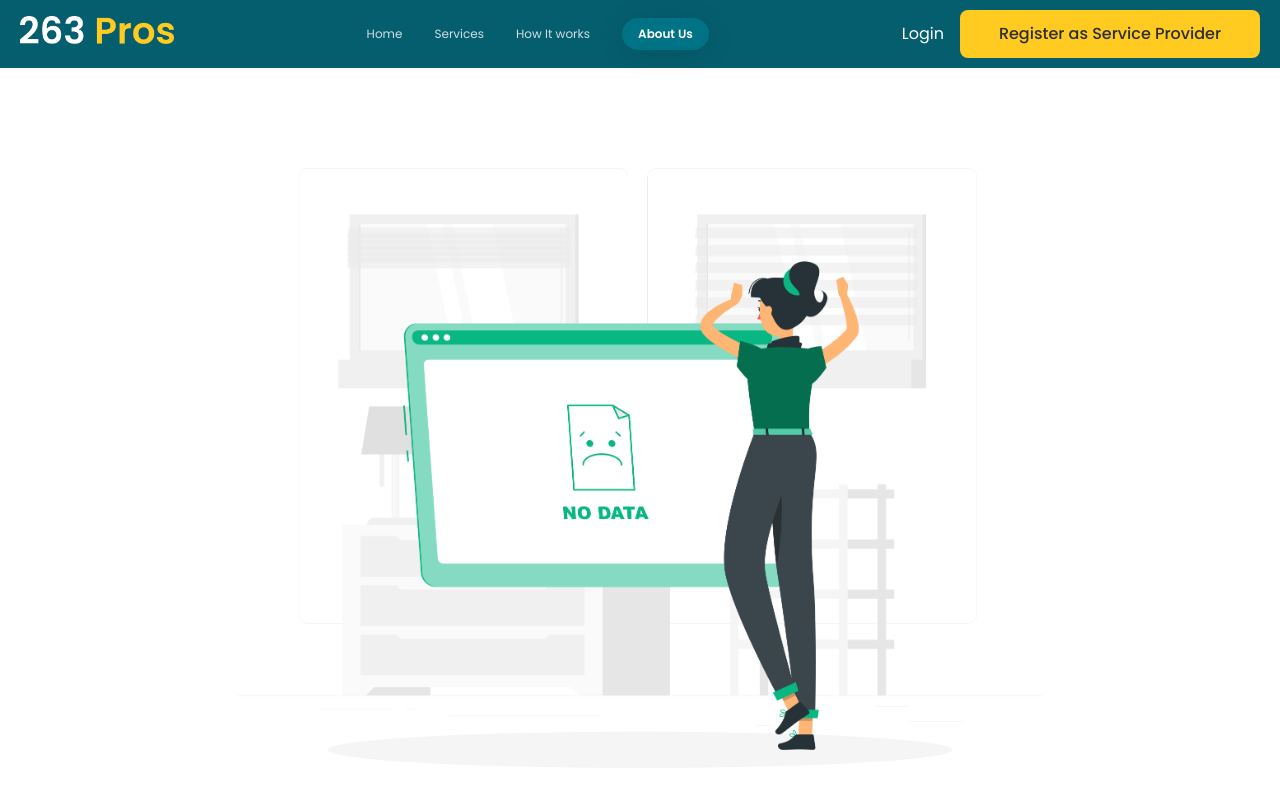
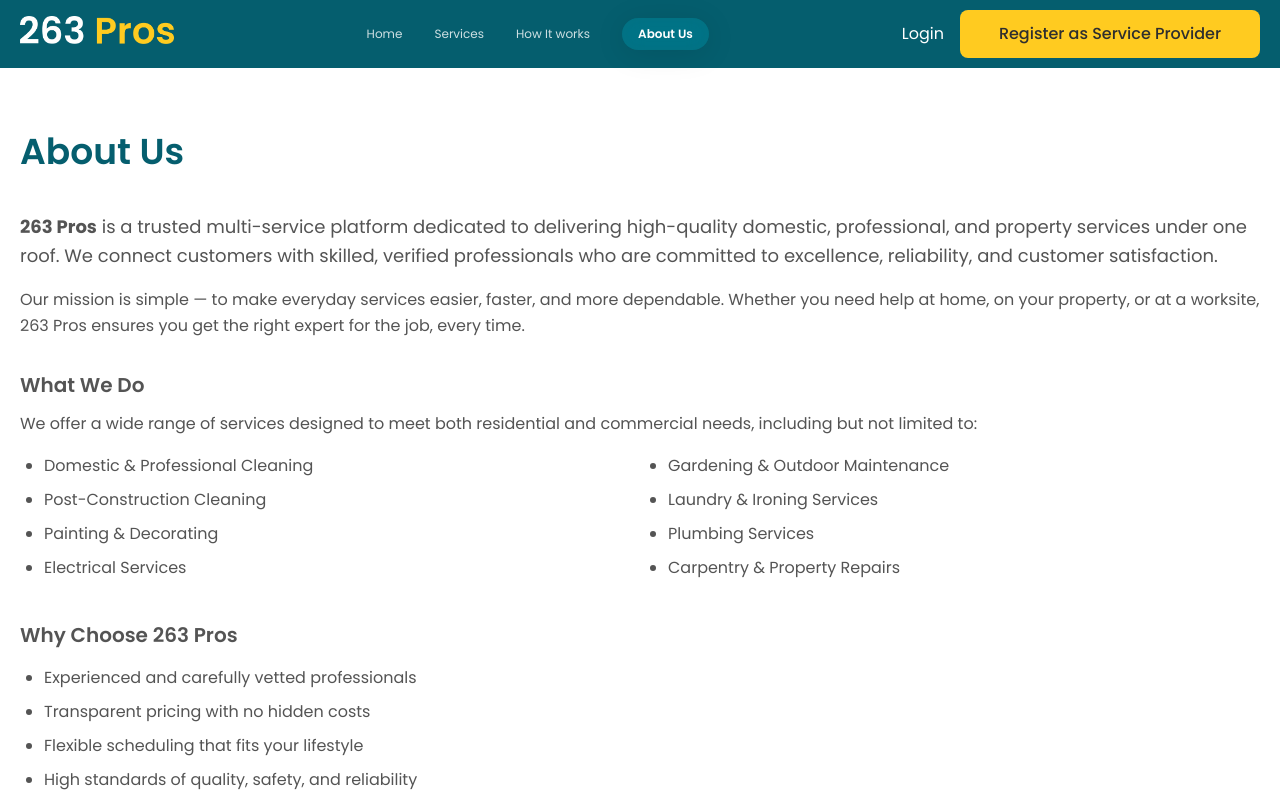
Before and after one commit to sparktechagency/263-pros-frontend, a Next.js app: page /about in a window 1280 px wide. Shown: the top 800 px of the page. Built offline with nearby package versions, Linux system fonts and the light colour scheme; what @ant-design/nextjs-registry would draw is missing.

Commit message:
added about us page

```diff
--- a/src/app/(main-layout)/about/page.tsx
+++ b/src/app/(main-layout)/about/page.tsx
@@ -1,6 +1,12 @@
-import NoData from "@/shared/NoData";
+import { aboutUsContent } from "@/constants/policy/aboutContent";
+import PolicyLayout from "@/shared/PolicyLayout";
 import React from "react";
 
 export default function page() {
-  return <NoData />;
+  return (
+    <PolicyLayout
+      title={aboutUsContent.title}
+      content={aboutUsContent.content}
+    />
+  );
 }
--- /dev/null
+++ b/src/constants/policy/aboutContent.ts
@@ -0,0 +1,61 @@
+export interface PolicyContent {
+  title: string;
+  content: string;
+}
+
+export const aboutUsContent: PolicyContent = {
+  title: "About Us",
+  content: `
+    <p class="text-base md:text-lg  leading-relaxed">
+      <strong class="">263 Pros</strong> is a trusted multi-service platform dedicated to delivering high-quality domestic, professional, and property services under one roof. We connect customers with skilled, verified professionals who are committed to excellence, reliability, and customer satisfaction.
+    </p>
+
+    <p class="mt-4  leading-relaxed">
+      Our mission is simple — to make everyday services easier, faster, and more dependable. Whether you need help at home, on your property, or at a worksite, 263 Pros ensures you get the right expert for the job, every time.
+    </p>
+
+    <h3 class="mt-8 text-xl font-semibold ">
+      What We Do
+    </h3>
+
+    <p class="mt-3 ">
+      We offer a wide range of services designed to meet both residential and commercial needs, including but not limited to:
+    </p>
+
+    <ul class="mt-4 grid grid-cols-1 sm:grid-cols-2 gap-x-8 gap-y-2  list-disc pl-6">
+      <li>Domestic & Professional Cleaning</li>
+      <li>Gardening & Outdoor Maintenance</li>
+      <li>Post-Construction Cleaning</li>
+      <li>Laundry & Ironing Services</li>
+      <li>Painting & Decorating</li>
+      <li>Plumbing Services</li>
+      <li>Electrical Services</li>
+      <li>Carpentry & Property Repairs</li>
+    </ul>
+
+    <h3 class="mt-10 text-xl font-semibold ">
+      Why Choose 263 Pros
+    </h3>
+
+    <ul class="mt-4 space-y-2  list-disc pl-6">
+      <li>Experienced and carefully vetted professionals</li>
+      <li>Transparent pricing with no hidden costs</li>
+      <li>Flexible scheduling that fits your lifestyle</li>
+      <li>High standards of quality, safety, and reliability</li>
+      <li>Customer-first approach with responsive support</li>
+    </ul>
+
+    <p class="mt-6  leading-relaxed">
+      At 263 Pros, we believe that great service is built on trust, professionalism, and attention to detail. Every service provider on our platform is carefully selected to ensure they meet our quality benchmarks and deliver consistent results.
+    </p>
+
+    <p class="mt-6  leading-relaxed">
+      Whether it’s maintaining your home, improving your property, or completing a professional project,
+      <strong class="">263 Pros</strong> is here to help you get it done — efficiently and professionally.
+    </p>
+
+    <p class="mt-8 italic text-sm text-[#9F9F9F]">
+      Your needs. Our professionals. One reliable platform.
+    </p>
+  `,
+};
--- /dev/null
+++ b/src/shared/PolicyLayout.tsx
@@ -0,0 +1,21 @@
+interface policyPageProps {
+  content: string;
+  title: string;
+}
+export default function PolicyLayout({ content, title }: policyPageProps) {
+  return (
+    <div className="container mx-auto py-10 lg:py-16 min-h-[calc(100vh-68px)]">
+      {/* Header */}
+
+      <h1 className="section-title">{title}</h1>
+
+      {/* Main Content Card */}
+      <div className="bg-transparent pt-4 text-[#545454] ">
+        <div
+          className="prose prose-invert max-w-none leading-relaxed"
+          dangerouslySetInnerHTML={{ __html: content }}
+        />
+      </div>
+    </div>
+  );
+}
```
